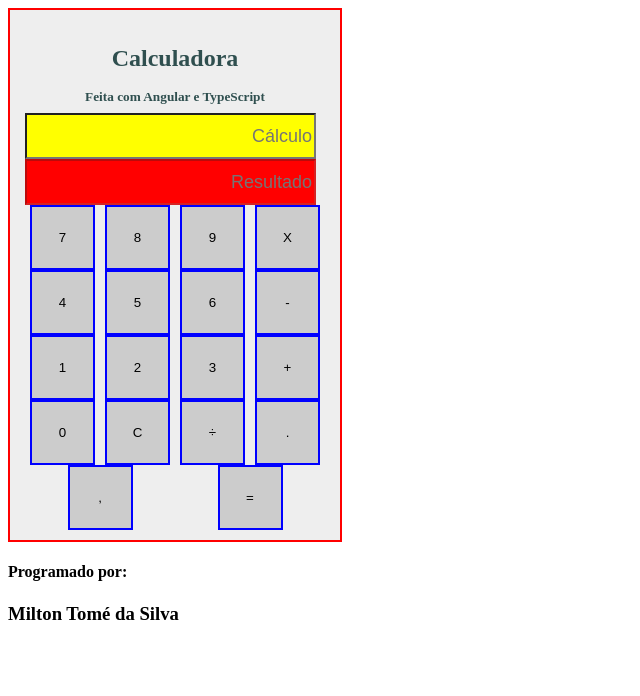
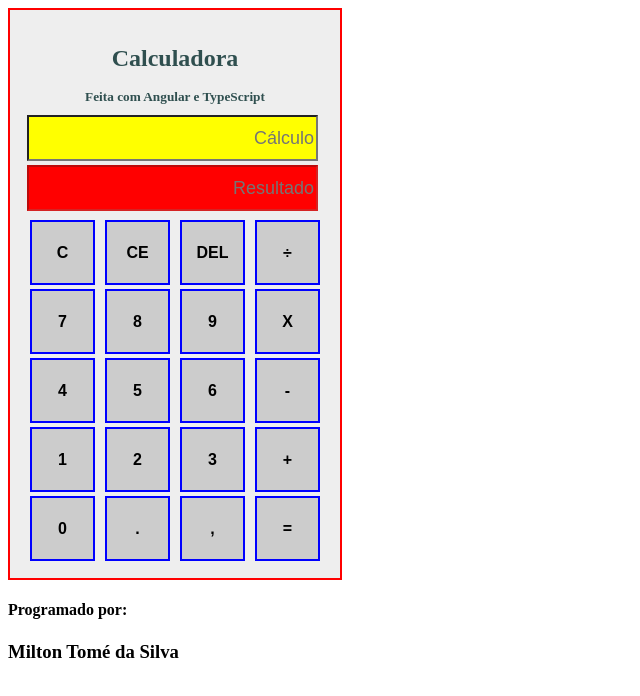
Before and after one commit to MiltonTSilva/calculadora-angular, an Angular app: page / in a window 1280 px wide. Shown: the top 696 px of the page, without its empty margins (0-640 px from the left). Built offline with nearby package versions, Linux system fonts and the light colour scheme.

Commit message:
Adicionado os botões CE e DEL

```diff
--- a/src/app/app.component.css
+++ b/src/app/app.component.css
@@ -7,7 +7,7 @@ body {
   border: 2px solid red;
   padding: 15px;
   max-width: 300px;
-  height: 500px;
+  height: auto;
   display: flex;
   justify-content: space-around;
   align-items: center;
@@ -17,9 +17,12 @@ body {
 .item {
   background-color: #ccc;
   border: 2px solid blue;
+  margin: 2px;
   cursor: pointer;
   height: 65px;
   width: 65px;
+  font-weight: bold;
+  font-size: 1em;
 }
 
 #valor {
@@ -30,6 +33,7 @@ body {
   font-size: large;
   font-family: sans-serif;
   text-align: right;
+  margin: 2px;
 }
 
 #total {
@@ -40,6 +44,7 @@ body {
   font-size: large;
   font-family: sans-serif;
   text-align: right;
+  margin: 2px;
 }
 
 h2,
@@ -47,3 +52,7 @@ h5 {
   height: 2px;
   color: darkslategray;
 }
+
+form {
+  margin-bottom: 5px;
+}
--- a/src/app/app.component.html
+++ b/src/app/app.component.html
@@ -23,7 +23,10 @@
   <!-- <button (click)="operacao('%')" class="item" id="item-percente">%</button> -->
 
   <!-- <button (click)="calcular('<==')" class="item" id="item-back"><==</button> -->
-
+  <button (click)="limpar('C')" class="item" id="item-clear">C</button>
+  <button (click)="limpar('CE')" class="item" id="item-clear">CE</button>
+  <button (click)="limpar('DEL')" class="item" id="item-clear">DEL</button>
+  <button (click)="operacao('/')" class="item" id="item-division">÷</button>
   <button (click)="numero(7)" class="item" id="item-seven">7</button>
   <button (click)="numero(8)" class="item" id="item-eight">8</button>
   <button (click)="numero(9)" class="item" id="item-nine">9</button>
@@ -37,8 +40,7 @@
   <button (click)="numero(3)" class="item" id="item-three">3</button>
   <button (click)="operacao('+')" class="item" id="item-four">+</button>
   <button (click)="numero(0)" class="item" id="item-zero">0</button>
-  <button (click)="limpar('C')" class="item" id="item-clear">C</button>
-  <button (click)="operacao('/')" class="item" id="item-division">÷</button>
+
   <button (click)="setPontuacao('.')" class="item" id="item-ponto">.</button>
   <button (click)="setPontuacao(',')" class="item" id="item-comma">,</button>
   <button (click)="resultado('=')" class="item" id="item-equal">=</button>
--- a/src/app/app.component.ts
+++ b/src/app/app.component.ts
@@ -23,11 +23,18 @@ export class AppComponent {
       this.operador == '/'
     ) {
       this.valor2 += value;
+      if (this.valor.includes(this.operador)) {
+        this.valor = this.valor + this.valor2;
+      } else {
         this.valor = this.valor1 + this.operador + this.valor2;
+      }
     } else {
       this.valor1 += value;
+      console.log(value);
+
       this.valor = this.valor1 + this.operador;
     }
+    //console.log(this.valor1);
   }
 
   operacao(value: string) {
@@ -84,12 +91,24 @@ export class AppComponent {
   }
 
   limpar(value: string) {
+    if (value == 'C') {
       this.valor = '';
       this.pontuacao = '';
       this.operador = '';
       this.valor1 = '';
       this.valor2 = '';
       this.total = '';
-    console.clear();
+    } else if (value == 'CE') {
+      this.valor2 = '';
+      console.log(this.valor);
+      this.valor = this.valor1.substring(0, this.valor.length - 2);
+      this.valor = this.valor + this.operador;
+      this.valor1 = this.valor;
+      //console.log(this.valor1);
+    } else if (value == 'DEL') {
+      this.valor = this.valor1.substring(0, this.valor1.length - 1);
+      this.valor1 = this.valor;
+      //console.log(this.valor1);
     }
   }
+}
```
Lines whose indentation alone changed are shown as unchanged.
